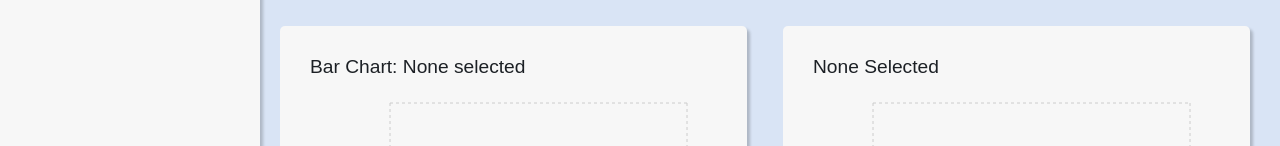
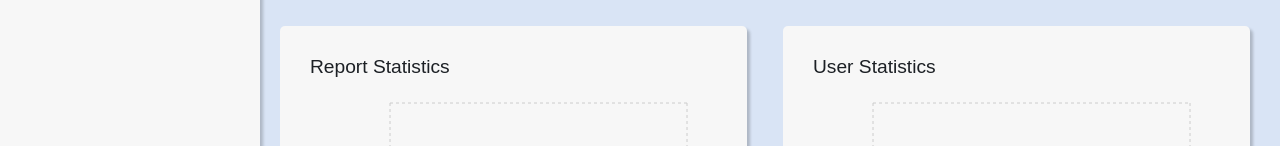
Before and after one commit to Bohjaangles/minaa-admin, a React (Create React App) app in the folder admin-page/: page /dashboard in a window 1280 px wide. Shown: the part 620-766 px from the top of the page. Built offline with nearby package versions, Linux system fonts and the light colour scheme.

Commit message:
--add title fixes

```diff
--- a/admin-page/src/pages/Dashboard.jsx
+++ b/admin-page/src/pages/Dashboard.jsx
@@ -46,7 +46,7 @@ const Dashboard = () => {
       setAreaChartTitle('Total Reports Submitted')
     }
     if (userCondition === null || userCondition === false) {
-      setAreaChartTitle('None Selected')
+      setAreaChartTitle('User Statistics')
       setUserData([])
     }
     console.log("User Condition: ", userCondition);
@@ -104,7 +104,7 @@ const Dashboard = () => {
     setBarChartTitle('count of reports by geographic area')
   }
     if (reportCondition === null || reportCondition === false) {
-      setBarChartTitle('None selected')
+      setBarChartTitle('Report Statistics')
       setReportData([])
     }
     console.log('reportCondition: ', reportCondition)
@@ -120,7 +120,7 @@ const Dashboard = () => {
         </div>
         <div className="statics">
           <div className="stats">
-            <h3 className="stats__title">Bar Chart: {barChartTitle}</h3>
+            <h3 className="stats__title">{barChartTitle}</h3>
             <ReportChart data={reportData}/>
           </div>
 
```
